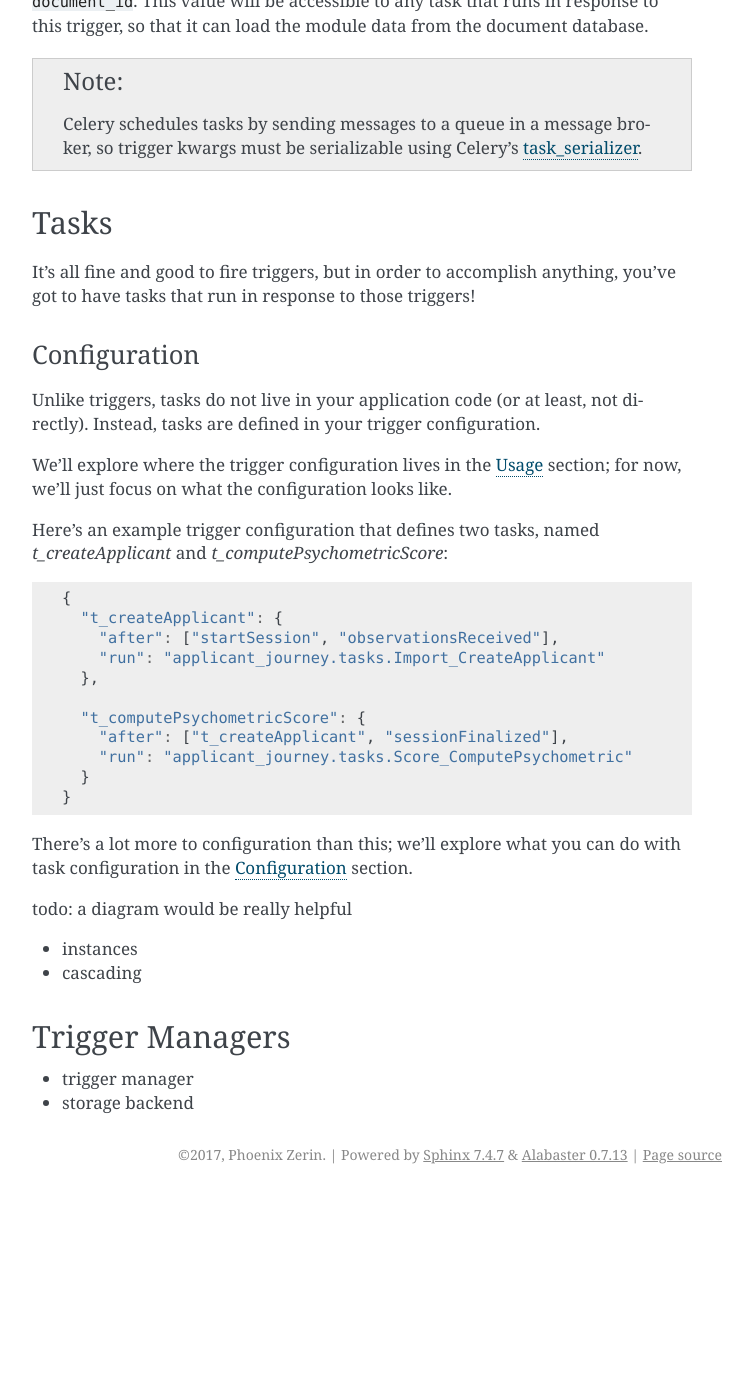
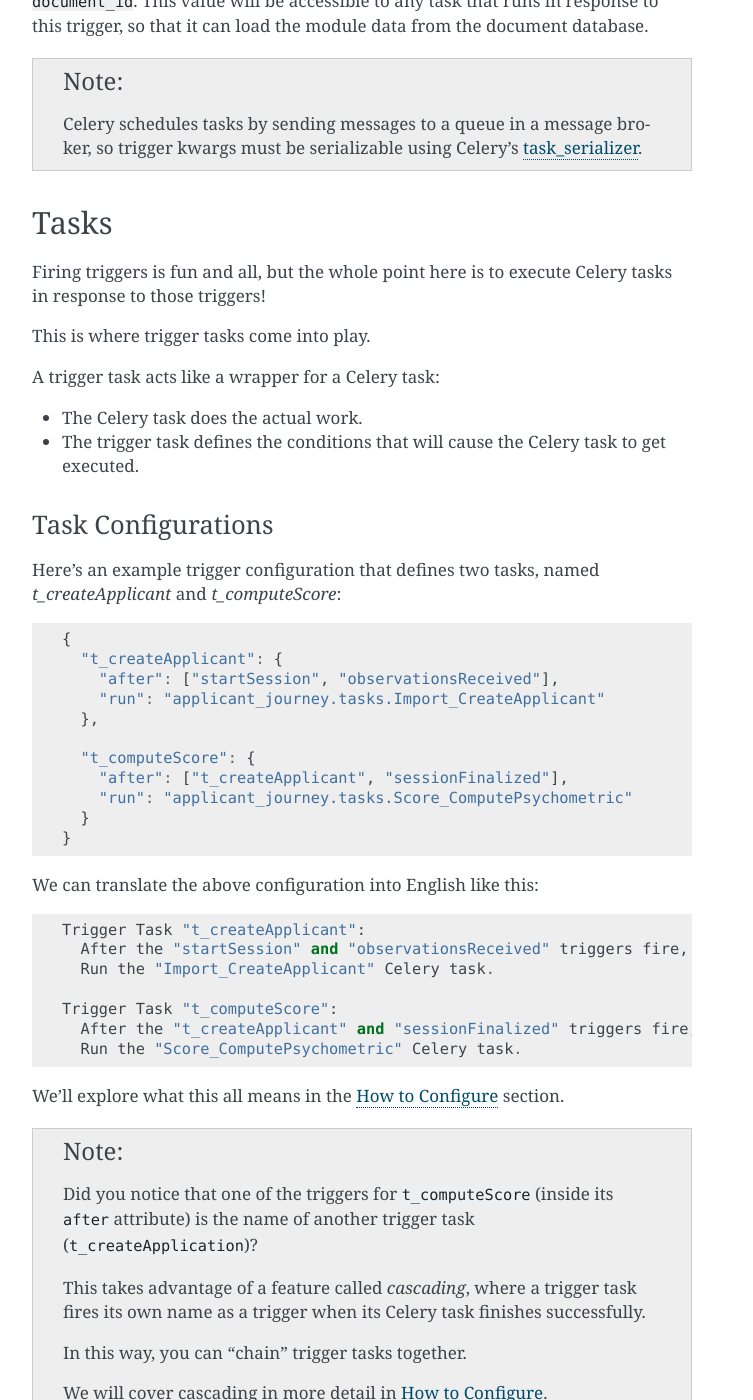
Before and after one commit to lenddoefl/triggers, a Sphinx documentation site: the page built from docs/basic_concepts.rst, in a window 1280 px wide and 1400 px high, scrolled down 1378 px. Shown: the whole window, without its empty margins (388-1141 px from the left). Built offline with Sphinx 7.4.7, drawn with Linux system fonts in a browser that asks for light colours; before the commit the page ends 2572 px from its top, so only the background shows below that; some of the changed text lies outside the part shown.

Commit message:
Added more content to basic concepts doc'n.

```diff
--- a/docs/basic_concepts.rst
+++ b/docs/basic_concepts.rst
@@ -74,19 +74,21 @@ database.
 
 Tasks
 =====
-It's all fine and good to fire triggers, but in order to accomplish anything,
-you've got to have tasks that run in response to those triggers!
+Firing triggers is fun and all, but the whole point here is to execute Celery
+tasks in response to those triggers!
 
-Configuration
--------------
-Unlike triggers, tasks do not live in your application code (or at least, not
-directly).  Instead, tasks are defined in your trigger configuration.
+This is where trigger tasks come into play.
 
-We'll explore where the trigger configuration lives in the :doc:`Usage </usage>`
-section; for now, we'll just focus on what the configuration looks like.
+A trigger task acts like a wrapper for a Celery task:
 
+- The Celery task does the actual work.
+- The trigger task defines the conditions that will cause the Celery task to
+  get executed.
+
+Task Configurations
+-------------------
 Here's an example trigger configuration that defines two tasks, named
-`t_createApplicant` and `t_computePsychometricScore`:
+`t_createApplicant` and `t_computeScore`:
 
 .. code-block:: javascript
 
@@ -96,20 +98,47 @@ Here's an example trigger configuration that defines two tasks, named
        "run": "applicant_journey.tasks.Import_CreateApplicant"
      },
 
-     "t_computePsychometricScore": {
+     "t_computeScore": {
        "after": ["t_createApplicant", "sessionFinalized"],
        "run": "applicant_journey.tasks.Score_ComputePsychometric"
      }
    }
 
-There's a lot more to configuration than this; we'll explore what you can do
-with task configuration in the :doc:`Configuration </configuration>` section.
+We can translate the above configuration into English like this::
 
-todo: a diagram would be really helpful
+   Trigger Task "t_createApplicant":
+     After the "startSession" and "observationsReceived" triggers fire,
+     Run the "Import_CreateApplicant" Celery task.
 
-- instances
-- cascading
+   Trigger Task "t_computeScore":
+     After the "t_createApplicant" and "sessionFinalized" triggers fire,
+     Run the "Score_ComputePsychometric" Celery task.
 
+We'll explore what this all means in the :doc:`/configuration`
+section.
+
+.. note::
+
+   Did you notice that one of the triggers for ``t_computeScore`` (inside its
+   ``after`` attribute) is the name of another trigger task
+   (``t_createApplication``)?
+
+   This takes advantage of a feature called `cascading`, where a trigger task
+   fires its own name as a trigger when its Celery task finishes successfully.
+
+   In this way, you can "chain" trigger tasks together.
+
+   We will cover cascading in more detail in :doc:`/configuration`.
+
+Task Instances
+--------------
+In certain cases, a task may run multiple times.  To accommodate this, the
+Triggers framework creates a separate task instance for each execution of a
+task.
+
+Each task instance is named after its task configuration, with an incrementing
+sequence number (e.g., ``t_createApplicant#0``,
+``t_computeScore#0``, etc.).
 
 Trigger Managers
 ================
```
